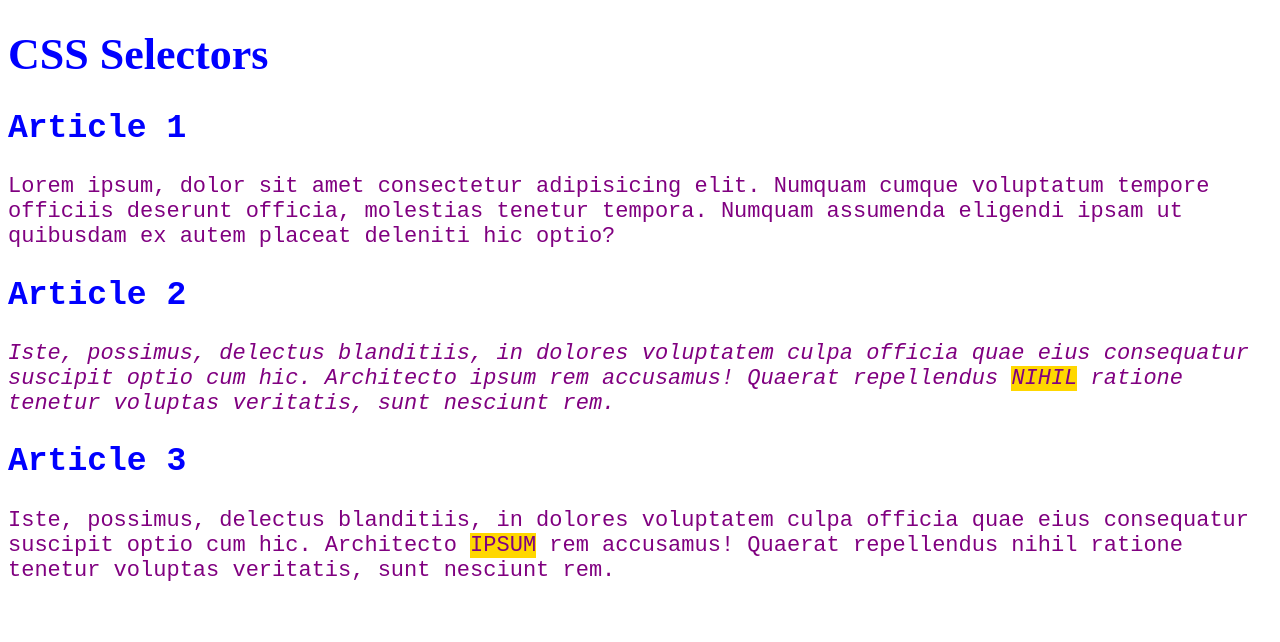
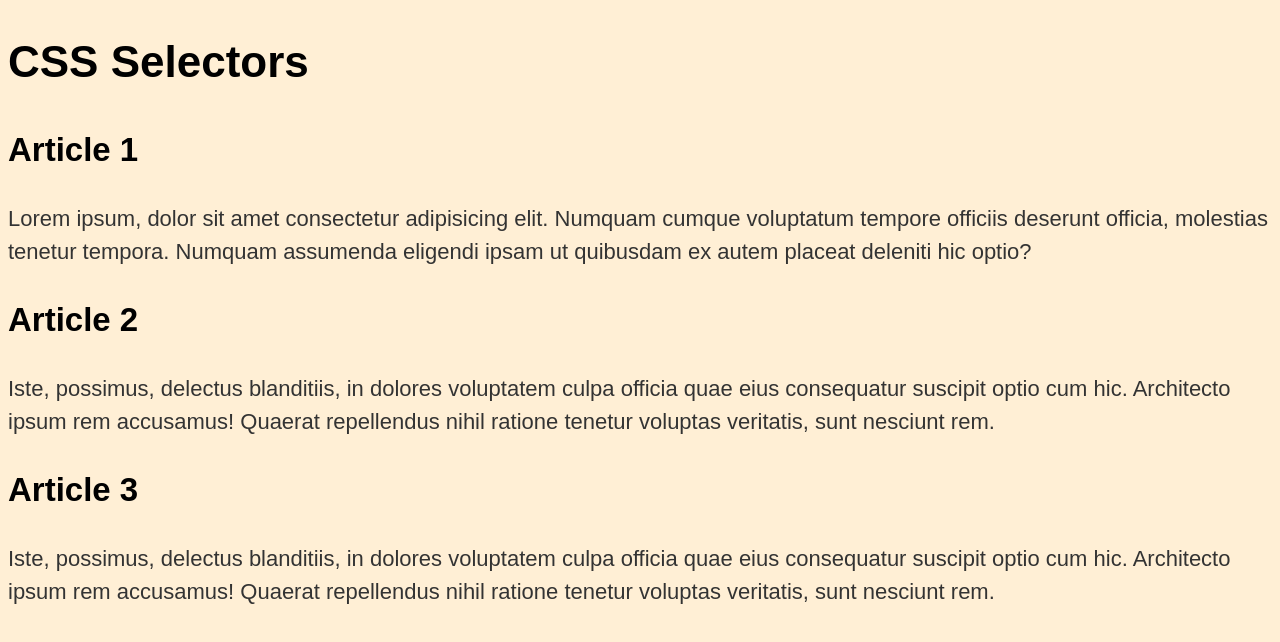
Before and after one commit to DarthVader666666/CssCourse, a plain HTML site: page Lesson2/index.html in a window 1280 px wide. Drawn offline with Linux system fonts and the light colour scheme.

Commit message:
Lesson 3

```diff
--- a/Lesson2/CSS/style.css
+++ b/Lesson2/CSS/style.css
@@ -1,32 +1,11 @@
-html {
+body {
     font-size: 22px;
-}
-
-main {
-    font-family: monospace;
-}
-
-h1, h2 {
-    color:blue;
-}
-
-.gray {
-    color: gray;
+    font-family: Arial, Helvetica, sans-serif;
+    line-height: 1.5;
+    background: papayawhip;
+    color: rgb(0, 0, 0);
 }
 
 p {
-    color: purple!important;
+    color: #333;
 }
-
-p {
-    color: red;
-}
-
-.highlight {
-    text-transform: uppercase;
-    background: gold;
-}
-
-#second {
-    font-style: italic;
-}
```
